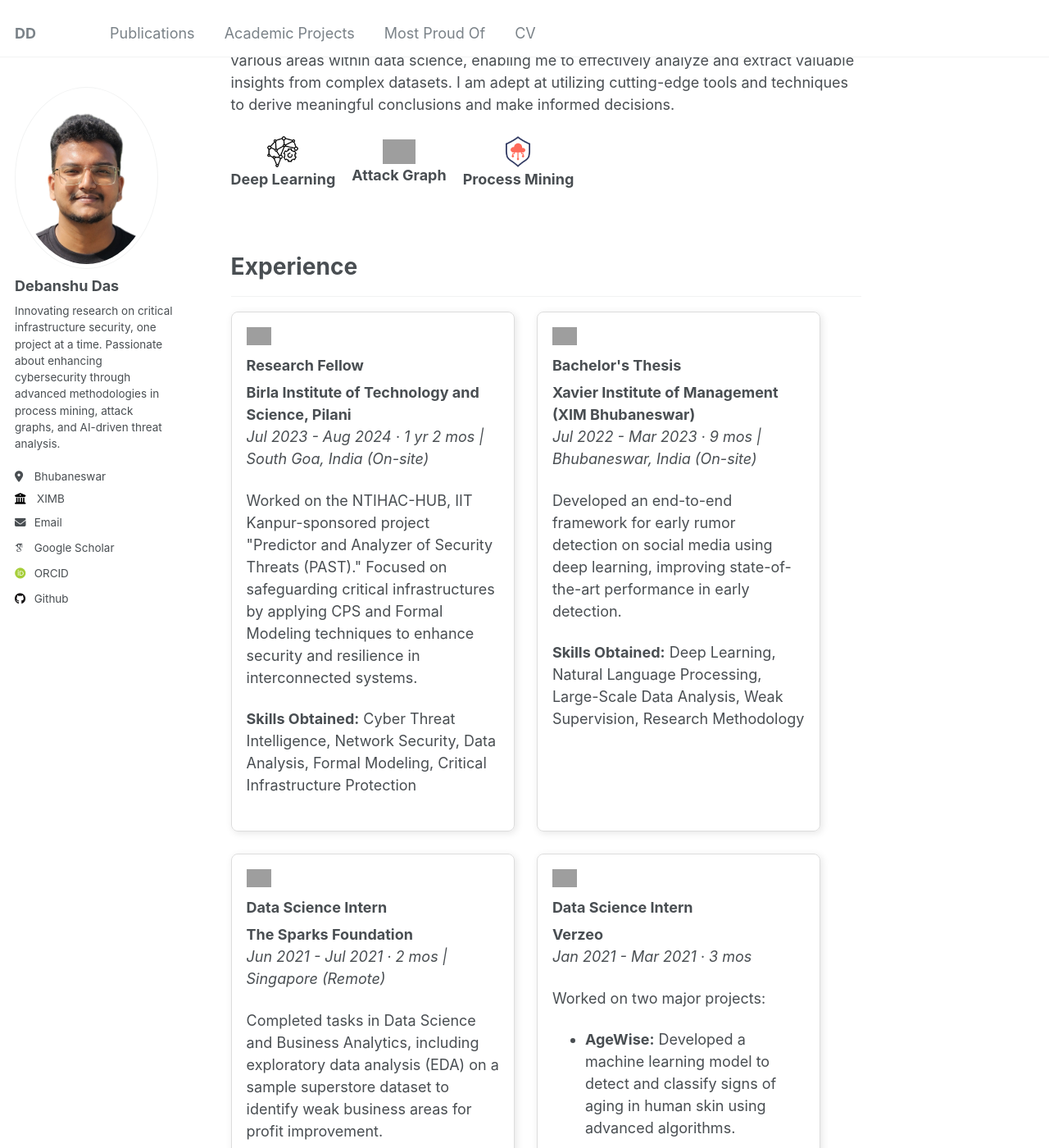
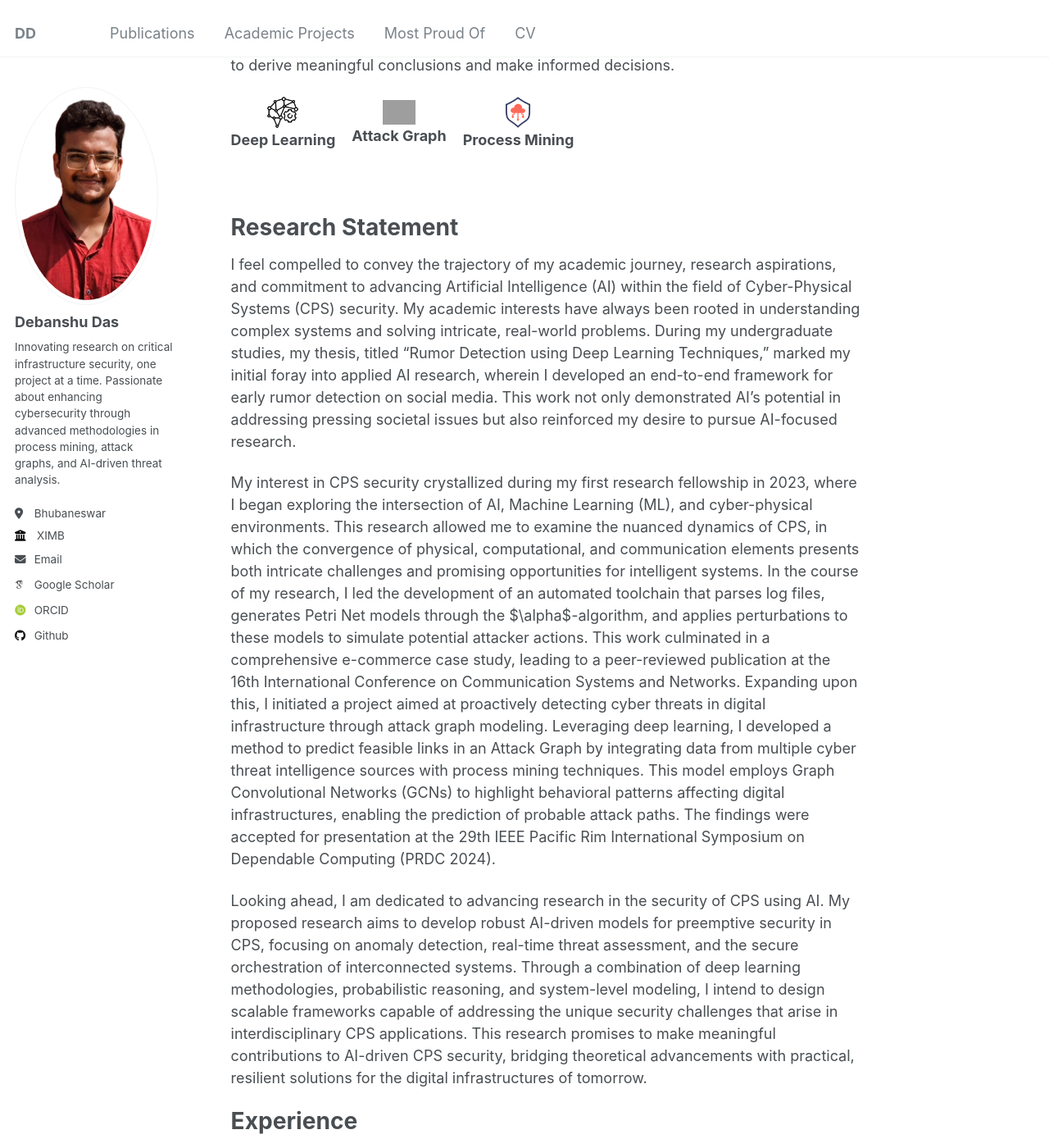
Before and after one commit to DebanshuCS/DDAcademia, a Jekyll site: the page built from _pages/about.md, in a window 1280 px wide and 1400 px high, scrolled down 504 px. Shown: the whole window at 82% size. Built offline with Jekyll 4.4.1, drawn with Linux system fonts in a browser that asks for light colours; some web fonts are replaced; grey boxes are pictures that could not be loaded.

```diff
--- a/_config.yml
+++ b/_config.yml
@@ -22,7 +22,7 @@
 #               Additional customization can be done by editing /_includes/author-profile.html
 author:
   # Biographic information
-  avatar           : "20241010_135718.jpg"
+  avatar           : "1000070558.png"
   name             : "Debanshu Das"
   pronouns         : # example: "she/her"
   bio              : "Innovating research on critical infrastructure security, one project at a time. Passionate about enhancing cybersecurity through advanced methodologies in process mining, attack graphs, and AI-driven threat analysis."
--- a/_pages/about.md
+++ b/_pages/about.md
@@ -22,7 +20,7 @@
         <div style="font-weight: bold;">Deep Learning</div>
     </div>
     <div style="text-align: center;">
-        <img src="images/attack-graph.png" alt="Attack Graph Icon" width="40"/>
+        <img src="images/Attack graph.png.png" alt="Attack Graph Icon" width="40"/>
         <div style="font-weight: bold;">Attack Graph</div>
     </div>
     <div style="text-align: center;">
@@ -32,6 +30,15 @@
 </div>
 
 <br/><br/> <!-- Adds two line breaks for extra space -->
+
+
+# **Research Statement**
+
+I feel compelled to convey the trajectory of my academic journey, research aspirations, and commitment to advancing Artificial Intelligence (AI) within the field of Cyber-Physical Systems (CPS) security. My academic interests have always been rooted in understanding complex systems and solving intricate, real-world problems. During my undergraduate studies, my thesis, titled "Rumor Detection using Deep Learning Techniques," marked my initial foray into applied AI research, wherein I developed an end-to-end framework for early rumor detection on social media. This work not only demonstrated AI's potential in addressing pressing societal issues but also reinforced my desire to pursue AI-focused research.
+
+My interest in CPS security crystallized during my first research fellowship in 2023, where I began exploring the intersection of AI, Machine Learning (ML), and cyber-physical environments. This research allowed me to examine the nuanced dynamics of CPS, in which the convergence of physical, computational, and communication elements presents both intricate challenges and promising opportunities for intelligent systems. In the course of my research, I led the development of an automated toolchain that parses log files, generates Petri Net models through the $\alpha$-algorithm, and applies perturbations to these models to simulate potential attacker actions. This work culminated in a comprehensive e-commerce case study, leading to a peer-reviewed publication at the 16th International Conference on Communication Systems and Networks. Expanding upon this, I initiated a project aimed at proactively detecting cyber threats in digital infrastructure through attack graph modeling. Leveraging deep learning, I developed a method to predict feasible links in an Attack Graph by integrating data from multiple cyber threat intelligence sources with process mining techniques. This model employs Graph Convolutional Networks (GCNs) to highlight behavioral patterns affecting digital infrastructures, enabling the prediction of probable attack paths. The findings were accepted for presentation at the 29th IEEE Pacific Rim International Symposium on Dependable Computing (PRDC 2024).
+
+Looking ahead, I am dedicated to advancing research in the security of CPS using AI. My proposed research aims to develop robust AI-driven models for preemptive security in CPS, focusing on anomaly detection, real-time threat assessment, and the secure orchestration of interconnected systems. Through a combination of deep learning methodologies, probabilistic reasoning, and system-level modeling, I intend to design scalable frameworks capable of addressing the unique security challenges that arise in interdisciplinary CPS applications. This research promises to make meaningful contributions to AI-driven CPS security, bridging theoretical advancements with practical, resilient solutions for the digital infrastructures of tomorrow.
 
 # **Experience**
 
```
Also changed, not shown: other parts of _pages/about.md (+0 -2 lines), images/1000070558.png (added).
